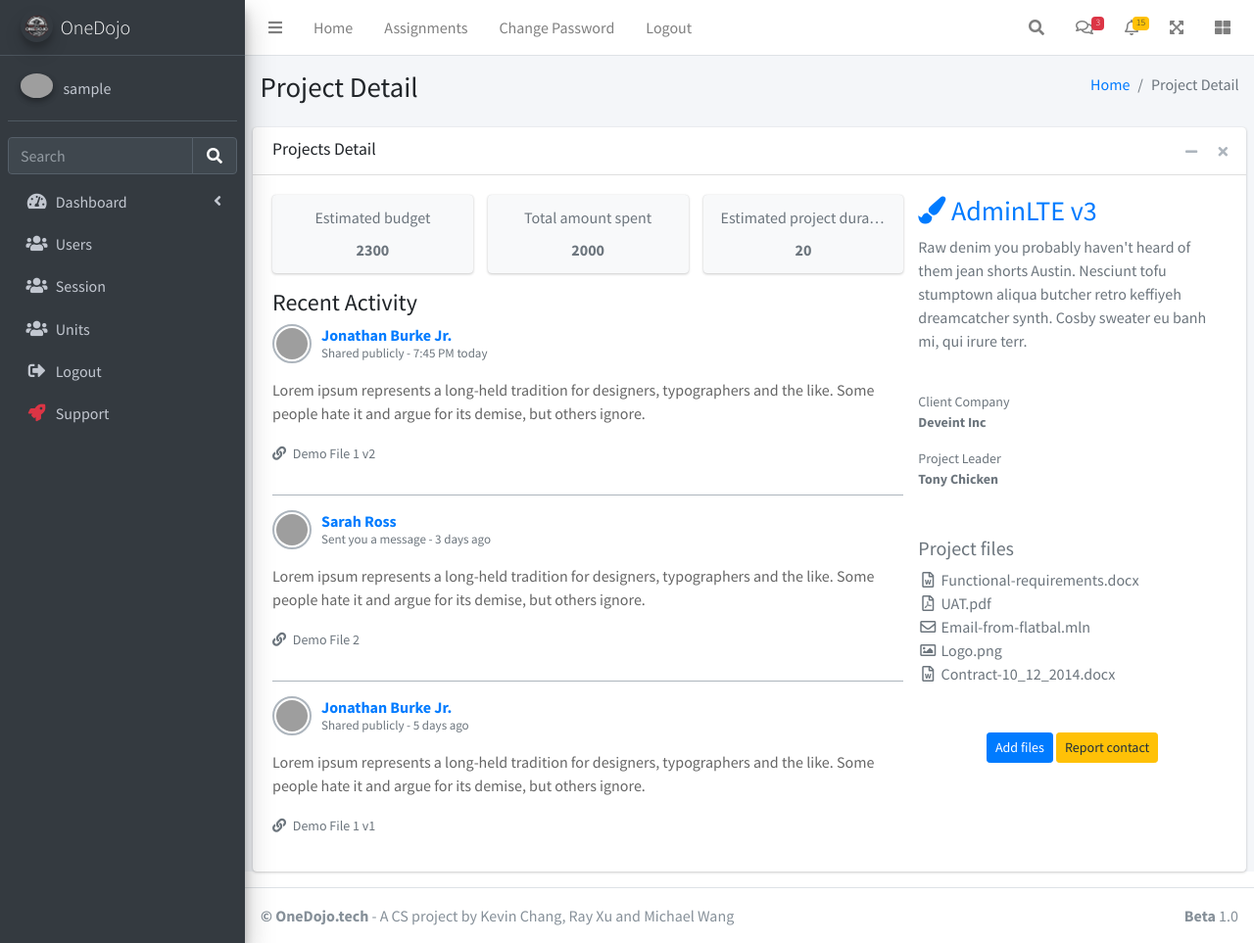
After one commit to changkevin51/OneDojo, a Django app: page /student/1/ in a window 1280 px wide. The commit adds this page. Shown: the whole page at 98% size. Run offline with Django 5.2, Linux system fonts and the light colour scheme; the visitor is signed in with stand-in values (Sample User, id 1); data comes from the database, SQL or seed files in the repository; some libraries are stand-ins or nearby versions; grey boxes are pictures that could not be loaded.

Commit message:
Admin panel url for student info +assignment page

```diff
--- a/portal/urls.py
+++ b/portal/urls.py
@@ -27,10 +27,17 @@ urlpatterns = [
     path('view_submissions/<int:assignment_id>/', views.view_submissions, name='view_submissions'),
 
     # Admin Views
-    path('students/<int:unit_id>/', views.admin_student_list, name='admin_student_list'),
+    path('student_list/<int:unit_id>/', views.admin_student_list, name='admin_student_list'),
+    path('student/<int:student_id>/', views.admin_student_info, name='admin_student_info'),
+
 
     # Assignment Views
     path('assignments/', views.view_assignment, name='assignments'),
+
+    # View Student views
+
+
+
 
     path('', views.index),
     path('dashboard-v1/', views.index, name='dashboardv1'),
--- a/portal/views.py
+++ b/portal/views.py
@@ -233,6 +233,19 @@ def admin_student_list(request, unit_id):
         'has_view_permission': True
     }
     return render(request, 'pages/student_list.html', context)
+
+@login_required
+def admin_student_info(request, student_id):
+    if not request.user.is_staff:
+        return redirect('admin:login')
+
+    student = get_object_or_404(CustomUser, id=student_id)
+    context = {
+        'student': student,
+        'title': f'Student Info - {student.first_name} {student.last_name}',
+        # Add any other context you want to display on the student info page
+    }
+    return render(request, 'pages/student_info.html', context)
 
 
 
--- a/templates/includes/menu-list.html
+++ b/templates/includes/menu-list.html
@@ -96,6 +96,18 @@
       <a href="/admin/portal/customuser/" class="nav-link">
         <i class="nav-icon fas fa-users"></i>
         <p>Users</p>
+      </a>
+    </li>
+    <li class="nav-item">
+      <a href="/admin/portal/session/" class="nav-link">
+        <i class="nav-icon fas fa-users"></i>
+        <p>Session</p>
+      </a>
+    </li>
+    <li class="nav-item">
+      <a href="/admin/portal/unit/" class="nav-link">
+        <i class="nav-icon fas fa-users"></i>
+        <p>Units</p>
       </a>
     </li>
     {% endif %}
--- a/templates/includes/sidebar.html
+++ b/templates/includes/sidebar.html
@@ -1,5 +1,4 @@
 {% load i18n static admin_adminlte %}
-<!-- Surya was here! -->
 <!-- Main Sidebar Container -->
 <aside class="main-sidebar sidebar-dark-primary elevation-4">
   <!-- Brand Logo -->
--- /dev/null
+++ b/templates/pages/student_info.html
@@ -0,0 +1,181 @@
+{% extends 'layouts/base.html' %}
+{% load static %}
+
+{% block title %} Project Detail {% endblock title %}
+{% block bodyclass %} hold-transition sidebar-mini {% endblock bodyclass %}
+{% block content %}
+  <!-- Content Wrapper. Contains page content -->
+  <div class="content-wrapper">
+    <!-- Content Header (Page header) -->
+    <section class="content-header">
+      <div class="container-fluid">
+        <div class="row mb-2">
+          <div class="col-sm-6">
+            <h1>Project Detail</h1>
+          </div>
+          <div class="col-sm-6">
+            <ol class="breadcrumb float-sm-right">
+              <li class="breadcrumb-item"><a href="#">Home</a></li>
+              <li class="breadcrumb-item active">Project Detail</li>
+            </ol>
+          </div>
+        </div>
+      </div><!-- /.container-fluid -->
+    </section>
+
+    <!-- Main content -->
+    <section class="content">
+
+      <!-- Default box -->
+      <div class="card">
+        <div class="card-header">
+          <h3 class="card-title">Projects Detail</h3>
+
+          <div class="card-tools">
+            <button type="button" class="btn btn-tool" data-card-widget="collapse" title="Collapse">
+              <i class="fas fa-minus"></i>
+            </button>
+            <button type="button" class="btn btn-tool" data-card-widget="remove" title="Remove">
+              <i class="fas fa-times"></i>
+            </button>
+          </div>
+        </div>
+        <div class="card-body">
+          <div class="row">
+            <div class="col-12 col-md-12 col-lg-8 order-2 order-md-1">
+              <div class="row">
+                <div class="col-12 col-sm-4">
+                  <div class="info-box bg-light">
+                    <div class="info-box-content">
+                      <span class="info-box-text text-center text-muted">Estimated budget</span>
+                      <span class="info-box-number text-center text-muted mb-0">2300</span>
+                    </div>
+                  </div>
+                </div>
+                <div class="col-12 col-sm-4">
+                  <div class="info-box bg-light">
+                    <div class="info-box-content">
+                      <span class="info-box-text text-center text-muted">Total amount spent</span>
+                      <span class="info-box-number text-center text-muted mb-0">2000</span>
+                    </div>
+                  </div>
+                </div>
+                <div class="col-12 col-sm-4">
+                  <div class="info-box bg-light">
+                    <div class="info-box-content">
+                      <span class="info-box-text text-center text-muted">Estimated project duration</span>
+                      <span class="info-box-number text-center text-muted mb-0">20</span>
+                    </div>
+                  </div>
+                </div>
+              </div>
+              <div class="row">
+                <div class="col-12">
+                  <h4>Recent Activity</h4>
+                    <div class="post">
+                      <div class="user-block">
+                        <img class="img-circle img-bordered-sm" src="{% static 'dist/img/user1-128x128.jpg' %}" alt="user image">
+                        <span class="username">
+                          <a href="#">Jonathan Burke Jr.</a>
+                        </span>
+                        <span class="description">Shared publicly - 7:45 PM today</span>
+                      </div>
+                      <!-- /.user-block -->
+                      <p>
+                        Lorem ipsum represents a long-held tradition for designers,
+                        typographers and the like. Some people hate it and argue for
+                        its demise, but others ignore.
+                      </p>
+
+                      <p>
+                        <a href="#" class="link-black text-sm"><i class="fas fa-link mr-1"></i> Demo File 1 v2</a>
+                      </p>
+                    </div>
+
+                    <div class="post clearfix">
+                      <div class="user-block">
+                        <img class="img-circle img-bordered-sm" src="{% static 'dist/img/user7-128x128.jpg' %}" alt="User Image">
+                        <span class="username">
+                          <a href="#">Sarah Ross</a>
+                        </span>
+                        <span class="description">Sent you a message - 3 days ago</span>
+                      </div>
+                      <!-- /.user-block -->
+                      <p>
+                        Lorem ipsum represents a long-held tradition for designers,
+                        typographers and the like. Some people hate it and argue for
+                        its demise, but others ignore.
+                      </p>
+                      <p>
+                        <a href="#" class="link-black text-sm"><i class="fas fa-link mr-1"></i> Demo File 2</a>
+                      </p>
+                    </div>
+
+                    <div class="post">
+                      <div class="user-block">
+                        <img class="img-circle img-bordered-sm" src="{% static 'dist/img/user1-128x128.jpg' %}" alt="user image">
+                        <span class="username">
+                          <a href="#">Jonathan Burke Jr.</a>
+                        </span>
+                        <span class="description">Shared publicly - 5 days ago</span>
+                      </div>
+                      <!-- /.user-block -->
+                      <p>
+                        Lorem ipsum represents a long-held tradition for designers,
+                        typographers and the like. Some people hate it and argue for
+                        its demise, but others ignore.
+                      </p>
+
+                      <p>
+                        <a href="#" class="link-black text-sm"><i class="fas fa-link mr-1"></i> Demo File 1 v1</a>
+                      </p>
+                    </div>
+                </div>
+              </div>
+            </div>
+            <div class="col-12 col-md-12 col-lg-4 order-1 order-md-2">
+              <h3 class="text-primary"><i class="fas fa-paint-brush"></i> AdminLTE v3</h3>
+              <p class="text-muted">Raw denim you probably haven't heard of them jean shorts Austin. Nesciunt tofu stumptown aliqua butcher retro keffiyeh dreamcatcher synth. Cosby sweater eu banh mi, qui irure terr.</p>
+              <br>
+              <div class="text-muted">
+                <p class="text-sm">Client Company
+                  <b class="d-block">Deveint Inc</b>
+                </p>
+                <p class="text-sm">Project Leader
+                  <b class="d-block">Tony Chicken</b>
+                </p>
+              </div>
+
+              <h5 class="mt-5 text-muted">Project files</h5>
+              <ul class="list-unstyled">
+                <li>
+                  <a href="" class="btn-link text-secondary"><i class="far fa-fw fa-file-word"></i> Functional-requirements.docx</a>
+                </li>
+                <li>
+                  <a href="" class="btn-link text-secondary"><i class="far fa-fw fa-file-pdf"></i> UAT.pdf</a>
+                </li>
+                <li>
+                  <a href="" class="btn-link text-secondary"><i class="far fa-fw fa-envelope"></i> Email-from-flatbal.mln</a>
+                </li>
+                <li>
+                  <a href="" class="btn-link text-secondary"><i class="far fa-fw fa-image "></i> Logo.png</a>
+                </li>
+                <li>
+                  <a href="" class="btn-link text-secondary"><i class="far fa-fw fa-file-word"></i> Contract-10_12_2014.docx</a>
+                </li>
+              </ul>
+              <div class="text-center mt-5 mb-3">
+                <a href="#" class="btn btn-sm btn-primary">Add files</a>
+                <a href="#" class="btn btn-sm btn-warning">Report contact</a>
+              </div>
+            </div>
+          </div>
+        </div>
+        <!-- /.card-body -->
+      </div>
+      <!-- /.card -->
+
+    </section>
+    <!-- /.content -->
+  </div>
+{% endblock content %}
```
Also changed, not shown: templates/pages/assignments.html (+45 -14 lines), templates/pages/student_list.html (+5 -10 lines).
